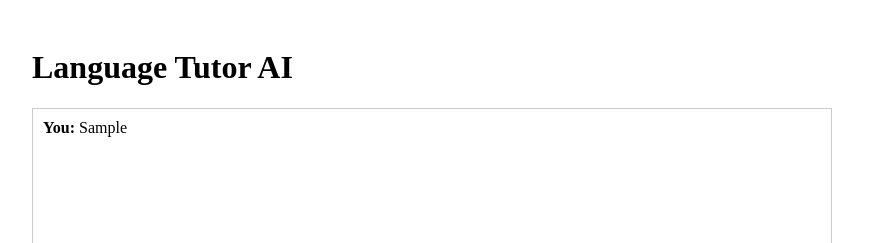
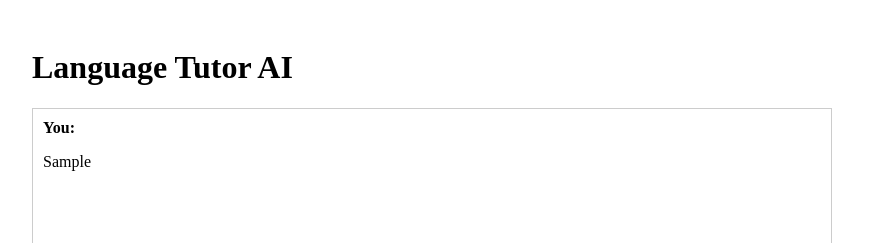
Before and after one commit to lucascamargosi/language-tutor-ai, a React (Vite) app in the folder client/: page / in a window 1280 px wide. Both pictures are taken after typing "Sample" into the empty fields and a click on the button "Send". Shown: the top 243 px of the page, without its empty margins (208-1077 px from the left). Built offline with nearby package versions, Linux system fonts and the light colour scheme; no server answers.

Commit message:
feat(client): add markdown support with syntax highlighting and GFM tables

```diff
--- a/client/package.json
+++ b/client/package.json
@@ -11,7 +11,10 @@
   },
   "dependencies": {
     "react": "^19.2.0",
-    "react-dom": "^19.2.0"
+    "react-dom": "^19.2.0",
+    "react-markdown": "^10.1.0",
+    "rehype-highlight": "^7.0.2",
+    "remark-gfm": "^4.0.1"
   },
   "devDependencies": {
     "@eslint/js": "^9.39.1",
--- a/client/src/components/chat/Conversation.jsx
+++ b/client/src/components/chat/Conversation.jsx
@@ -1,3 +1,8 @@
+import ReactMarkdown from 'react-markdown';
+import remarkGfm from 'remark-gfm';
+import rehypeHighlight from 'rehype-highlight';
+import 'highlight.js/styles/github.css';
+
 import { useChatContext } from '../../context/ChatContext';
 import { useEffect, useRef } from 'react';
 
@@ -22,7 +27,13 @@ export function Conversation() {
     >
       {messages.map((msg, index) => (
         <div key={index} style={{ marginBottom: 8 }}>
-          <strong>{msg.role === 'user' ? 'You' : 'AI'}:</strong> {msg.content}
+          <strong>{msg.role === 'user' ? 'You' : 'AI'}:</strong>
+          <ReactMarkdown
+            remarkPlugins={[remarkGfm]}
+            rehypePlugins={[rehypeHighlight]}
+          >
+            {msg.content}
+          </ReactMarkdown>
         </div>
       ))}
       <div ref={bottomRef} />
```
Also changed, not shown: 1 other file (tests, documents, lock files or other folders).
